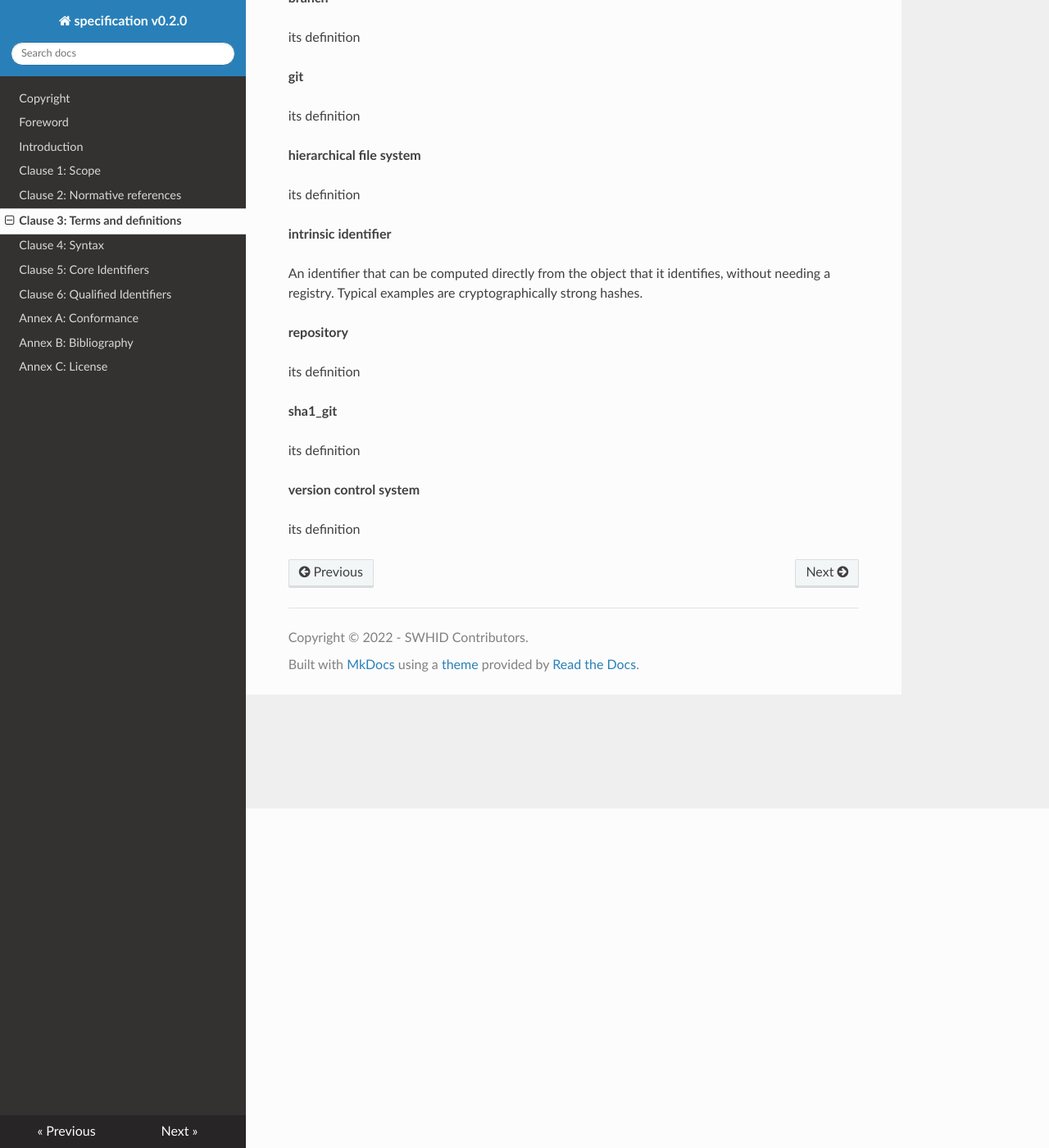
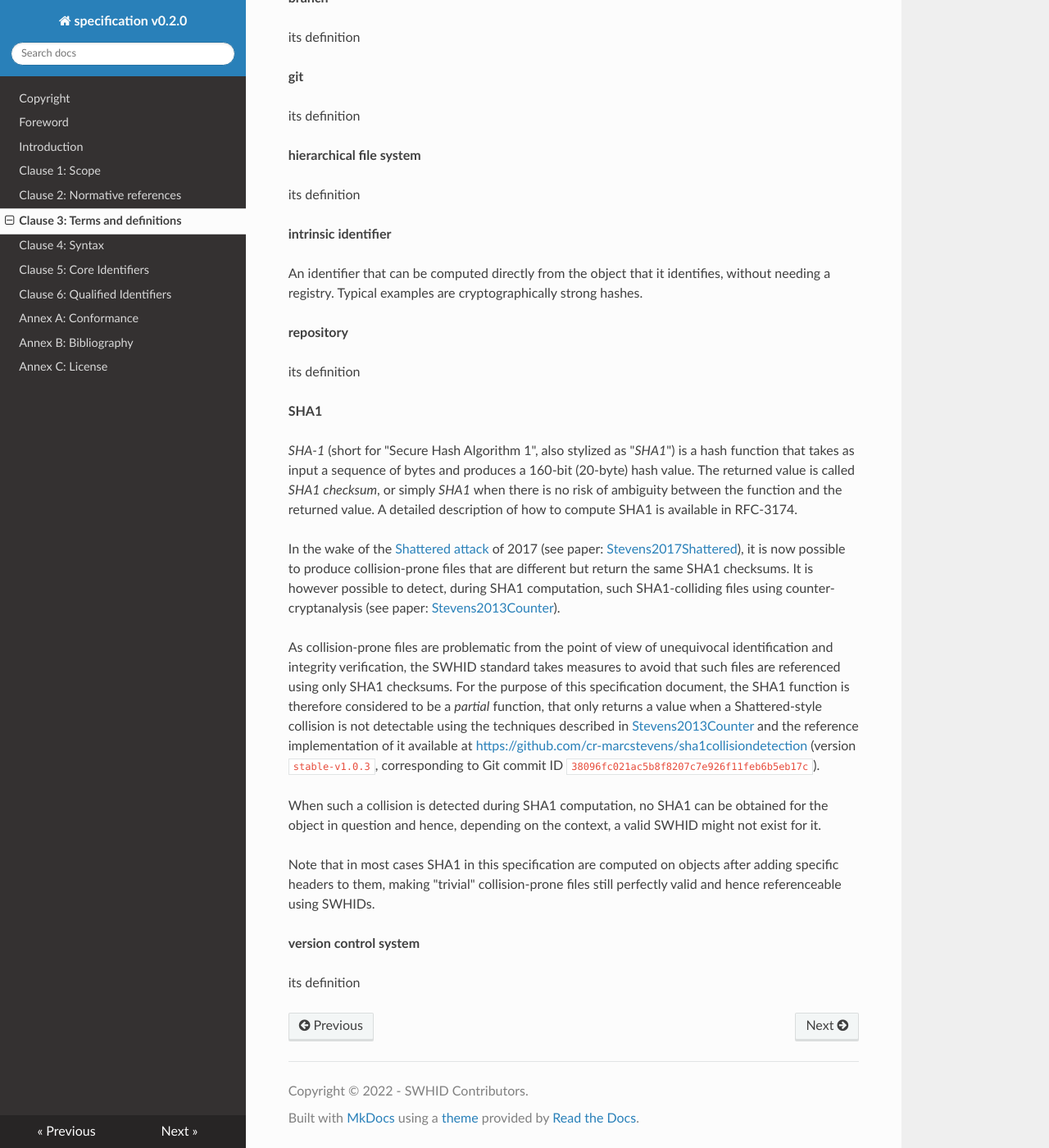
Before and after one commit to swhid/specification, an MkDocs documentation site: the page built from Chapters/3.Terms_and_definitions.md, in a window 1280 px wide and 1400 px high, scrolled down 414 px. Shown: the whole window at 82% size. Built offline with MkDocs 1.6.1, drawn with Linux system fonts in a browser that asks for light colours; nearby versions of some CDN libraries.

Commit message:
definitions: define what SHA1 means, including collision detection logic
add supporting references to Bibliography

```diff
--- a/Chapters/3.Terms_and_definitions.md
+++ b/Chapters/3.Terms_and_definitions.md
@@ -34,9 +34,21 @@ An identifier that can be computed directly from the object that it identifies,
 
 its definition
 
-**sha1_git**
+**SHA1**
 
-its definition
+*SHA-1* (short for "Secure Hash Algorithm 1", also stylized as "*SHA1*") is a hash function that takes as input a sequence of bytes and produces a 160-bit (20-byte) hash value.
+The returned value is called *SHA1 checksum*, or simply *SHA1* when there is no risk of ambiguity between the function and the returned value.
+A detailed description of how to compute SHA1 is available in RFC-3174.
+
+In the wake of the [Shattered attack](https://shattered.io/) of 2017 (see paper: [Stevens2017Shattered](B.Bibliography.md)), it is now possible to produce collision-prone files that are different but return the same SHA1 checksums.
+It is however possible to detect, during SHA1 computation, such SHA1-colliding files using counter-cryptanalysis (see paper: [Stevens2013Counter](B.Bibliography.md)).
+
+As collision-prone files are problematic from the point of view of unequivocal identification and integrity verification, the SWHID standard takes measures to avoid that such files are referenced using only SHA1 checksums.
+For the purpose of this specification document, the SHA1 function is therefore considered to be a *partial* function, that only returns a value when a Shattered-style collision is not detectable using the techniques described in [Stevens2013Counter](B.Bibliography.md) and the reference implementation of it available at <https://github.com/cr-marcstevens/sha1collisiondetection> (version `stable-v1.0.3`, corresponding to Git commit ID `38096fc021ac5b8f8207c7e926f11feb6b5eb17c`).
+
+When such a collision is detected during SHA1 computation, no SHA1 can be obtained for the object in question and hence, depending on the context, a valid SWHID might not exist for it.
+
+Note that in most cases SHA1 in this specification are computed on objects after adding specific headers to them, making "trivial" collision-prone files still perfectly valid and hence referenceable using SWHIDs.
 
 **version control system**
 
```
Also changed, not shown: Chapters/B.Bibliography.md (+4 -0 lines).
